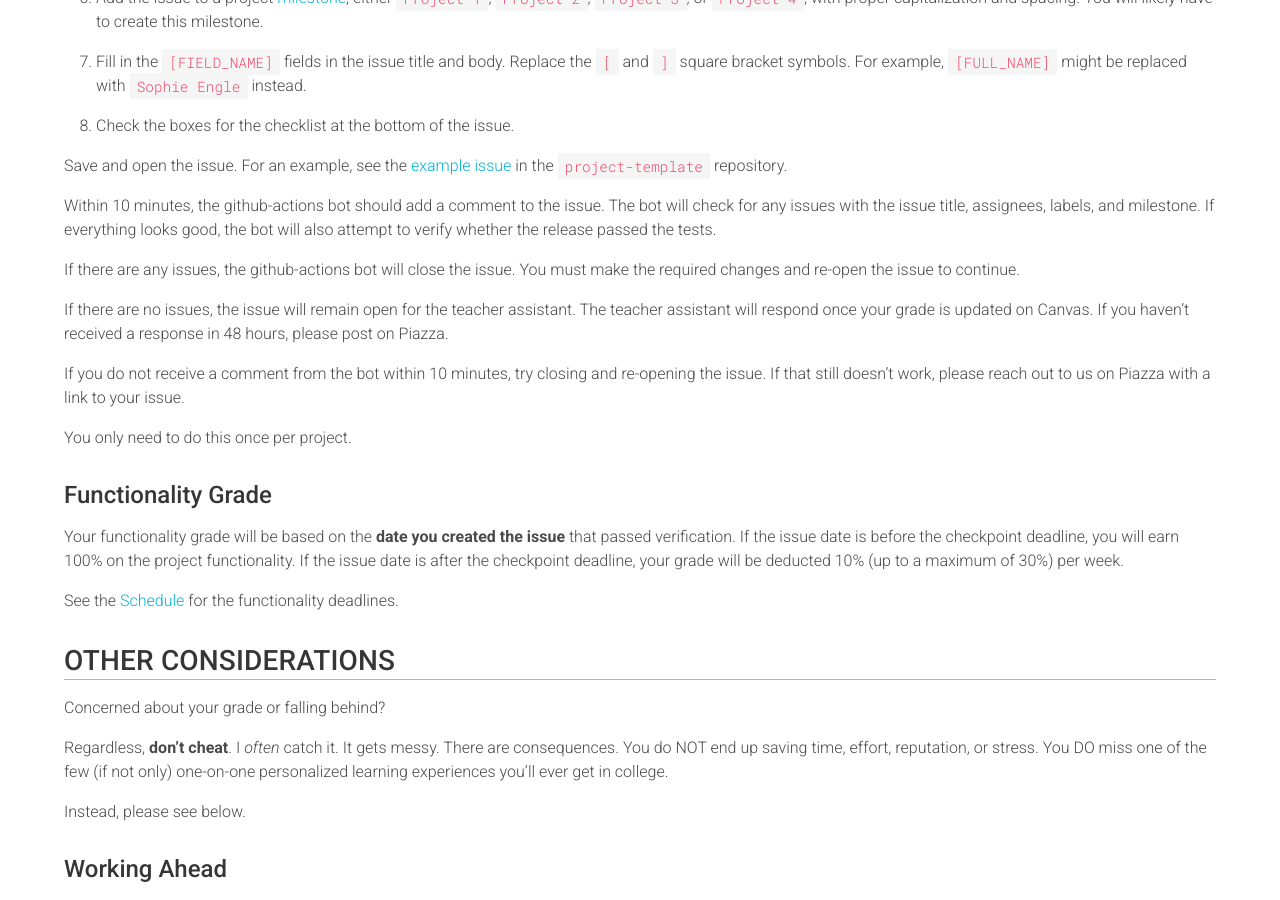
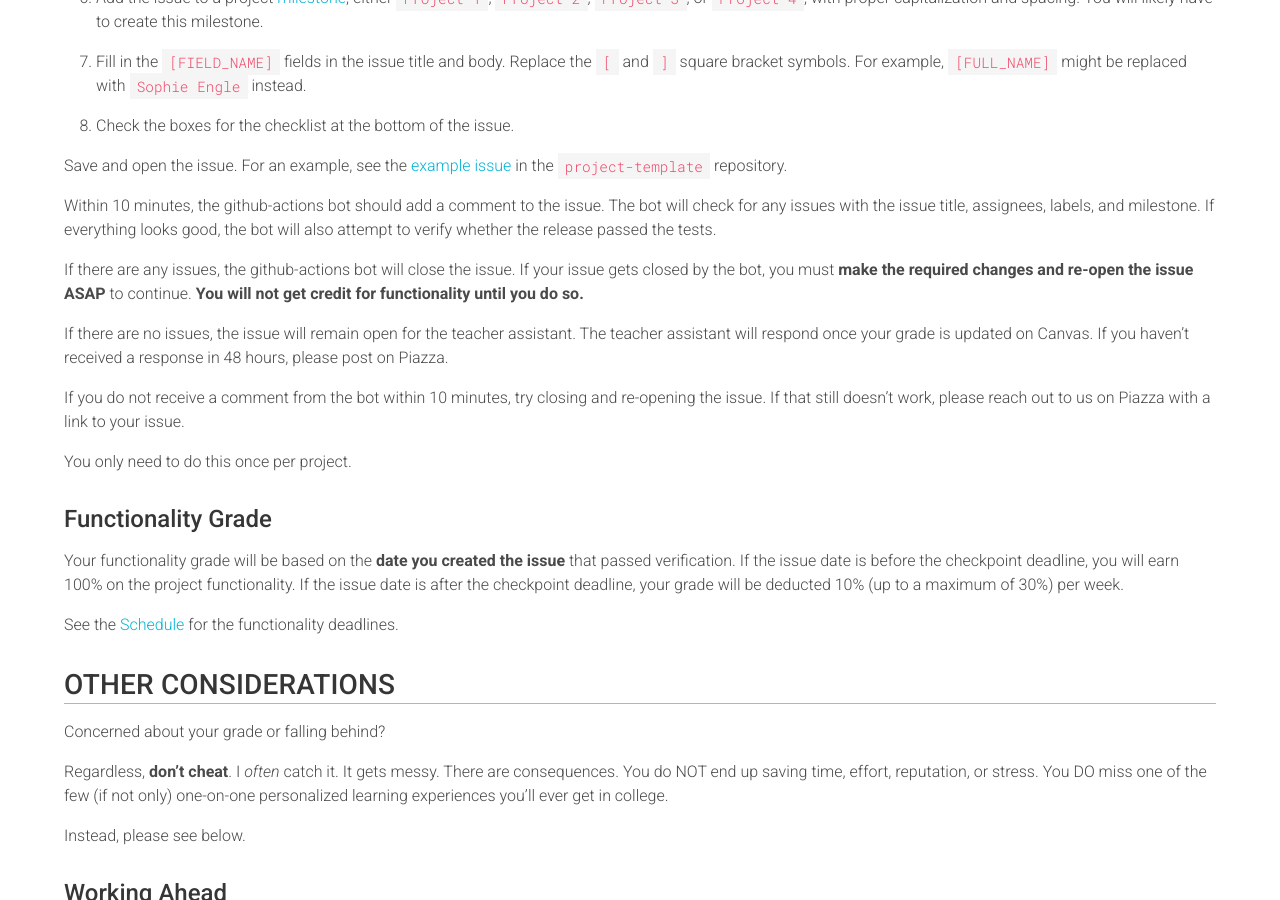
Before and after one commit to usf-cs212-fall2020/usf-cs212-fall2020.github.io, a Jekyll site: the page built from _projects/project-grading.md, in a window 1280 px wide and 900 px high, scrolled down 1332 px. Built offline with Jekyll 4.4.1, drawn with Linux system fonts in a browser that asks for light colours; comment, search, counter and statistics services are not loaded.

Commit message:
Emphasizing re-opening

```diff
--- a/_projects/project-grading.md
+++ b/_projects/project-grading.md
@@ -58,7 +58,8 @@ Save and open the issue. For an example, see the [example issue](https://github.
 
 Within 10 minutes, the github-actions bot should add a comment to the issue. The bot will check for any issues with the issue title, assignees, labels, and milestone. If everything looks good, the bot will also attempt to verify whether the release passed the tests.
 
-If there are any issues, the github-actions bot will close the issue. You must make the required changes and re-open the issue to continue.
+If there are any issues, the github-actions bot will close the issue.
+If your issue gets closed by the bot, you must **make the required changes and re-open the issue ASAP** to continue. **You will not get credit for functionality until you do so.**
 
 If there are no issues, the issue will remain open for the teacher assistant. The teacher assistant will respond once your grade is updated on Canvas. If you haven't received a response in 48 hours, please post on Piazza.
 
```
